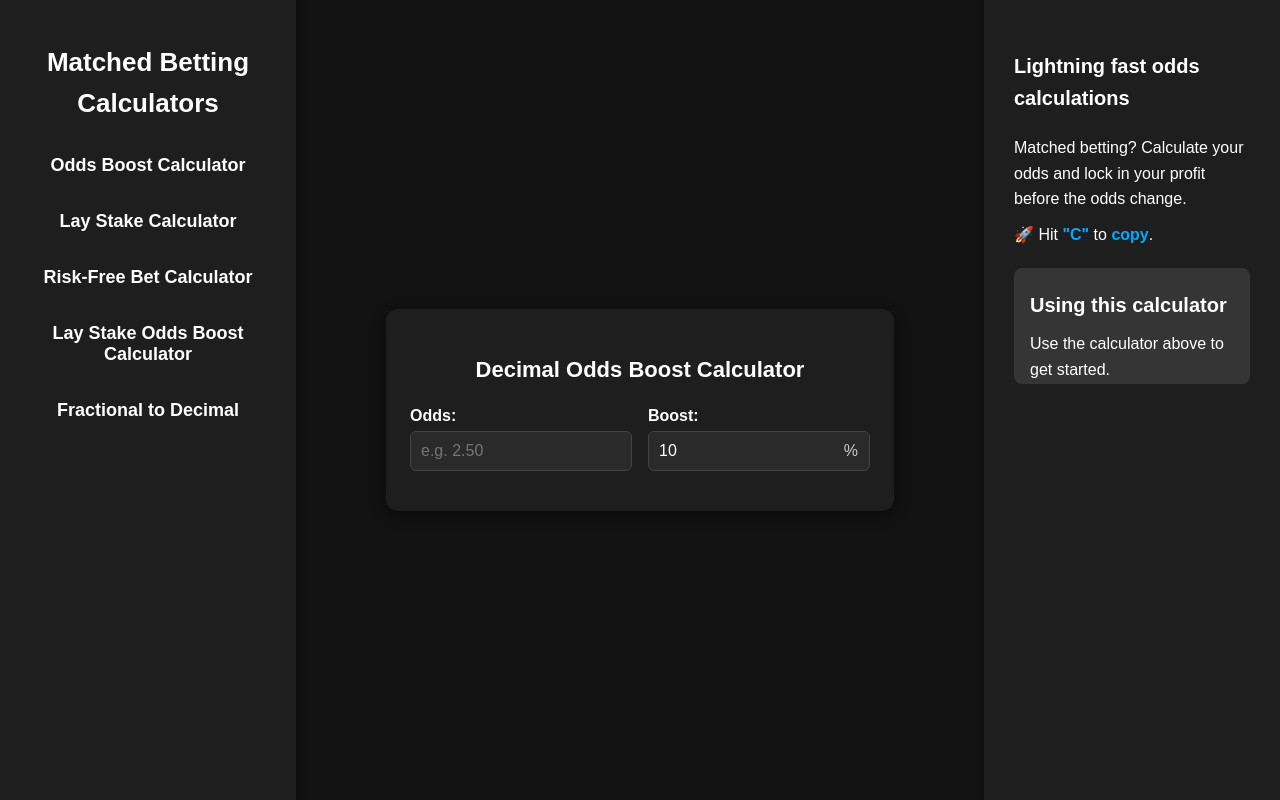
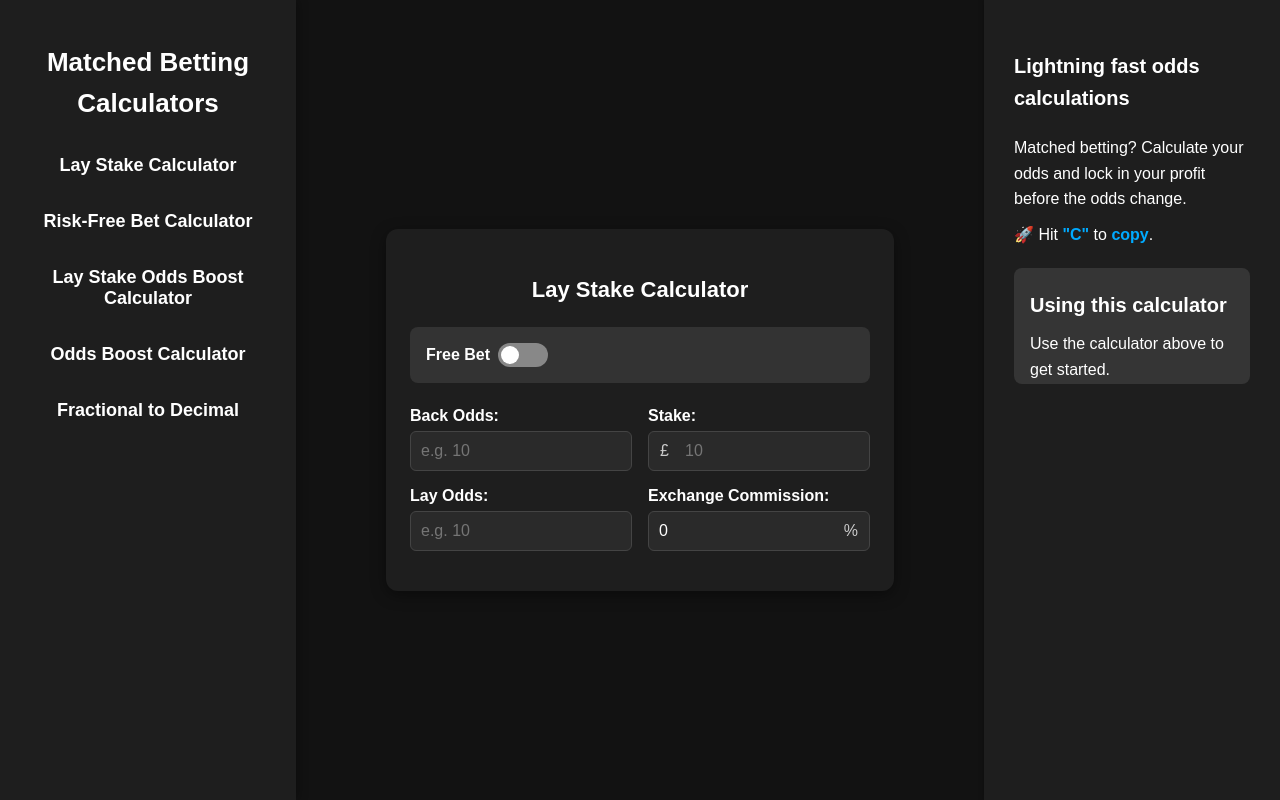
Before and after one commit to ruthdillonmansfield/odds-boost-calculator, a React (Create React App) app: page / in a window 1280 px wide. Built offline with nearby package versions, Linux system fonts and the light colour scheme.

Commit message:
reorder routes

```diff
--- a/src/App.js
+++ b/src/App.js
@@ -21,7 +21,7 @@
             <Route path="/boost-calculator-advanced" element={<OddsBoostCalculatorAdv />} />
             <Route path="/risk-free-calculator" element={<RiskFreeCalculator />} />
             <Route path="/lay-stake-calculator" element={<LayStakeCalculator />} />
-            <Route path="*" element={<OddsBoostCalculator />} />
+            <Route path="*" element={<LayStakeCalculator />} />
           </Routes>
         </main>
         <aside className="instructions">
--- a/src/Components/Sidebar/Sidebar.js
+++ b/src/Components/Sidebar/Sidebar.js
@@ -16,9 +16,6 @@
         ☰
       </button>
       <nav className={`nav-links ${menuOpen ? "active" : ""}`}>
-        <NavLink to="/boost-calculator" className="nav-link">
-          Odds Boost Calculator
-        </NavLink>
         <NavLink to="/lay-stake-calculator" className="nav-link">
           Lay Stake Calculator
         </NavLink>
@@ -27,6 +24,9 @@
         </NavLink>
         <NavLink to="/boost-calculator-advanced" className="nav-link">
           Lay Stake Odds Boost Calculator
+        </NavLink>
+        <NavLink to="/boost-calculator" className="nav-link">
+          Odds Boost Calculator
         </NavLink>
         <NavLink to="/fractional-to-decimal" className="nav-link">
           Fractional to Decimal
```
